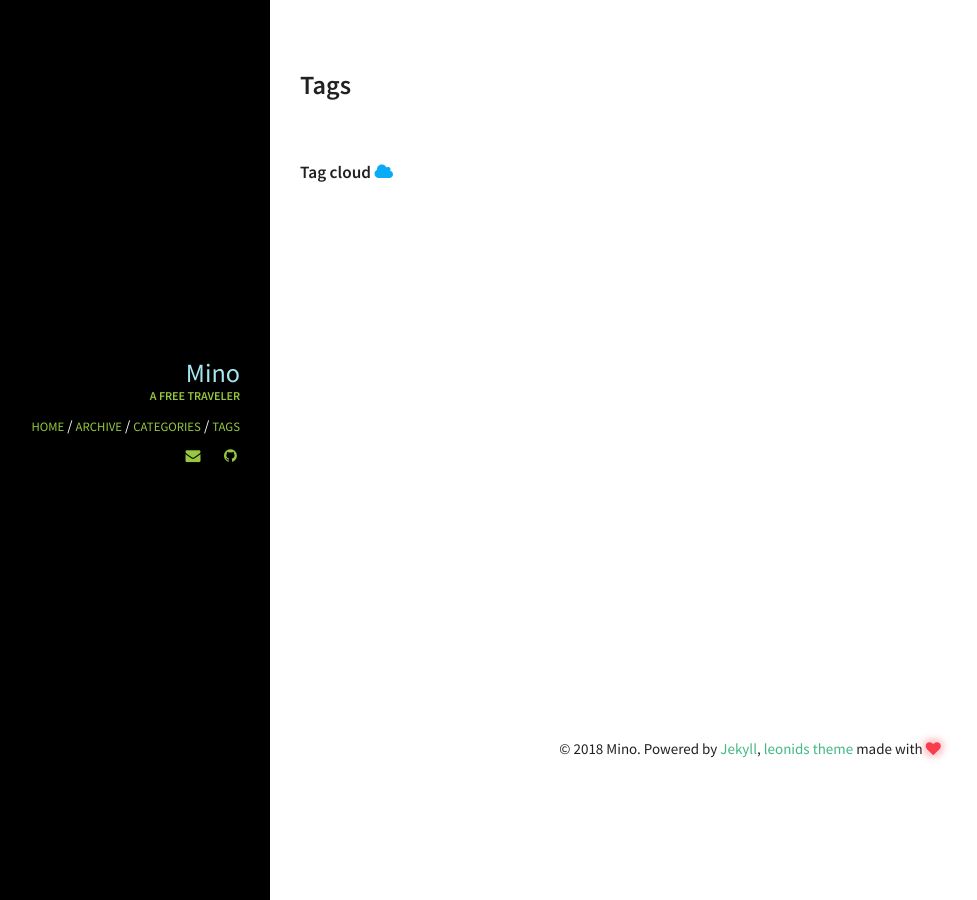
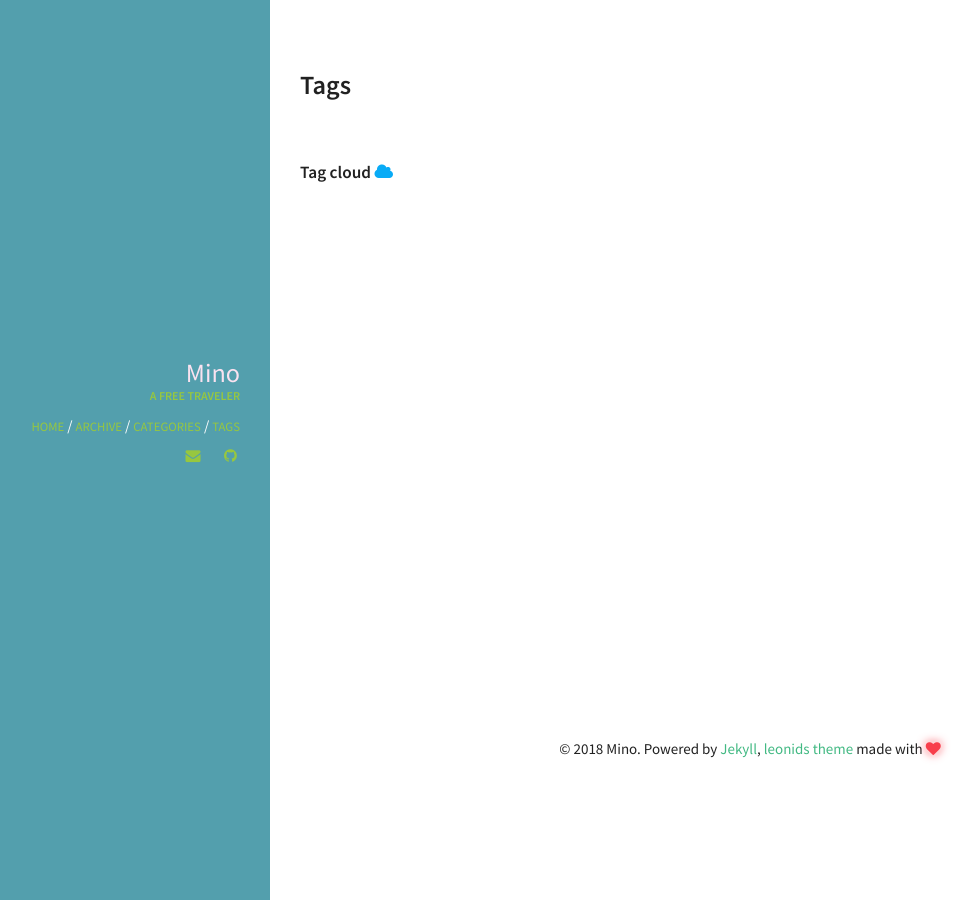
Before and after one commit to minoblog/minoblog.github.io, a Jekyll site: the page built from tags.html, in a window 1280 px wide. Shown: the whole page, without its empty margins (50-1027 px from the left). Built offline with Jekyll 4.4.1, drawn with Linux system fonts in a browser that asks for light colours.

Commit message:
Update _layout.scss

```diff
--- a/_sass/pages/_layout.scss
+++ b/_sass/pages/_layout.scss
@@ -1,6 +1,6 @@
 /* LAYOUT CSS */
 .cover {
-  background-color: #000;
+  background-color: #539fad;
   position: fixed;
   text-align: center;
   width: 100%;
@@ -28,7 +28,7 @@
   }
   .author_name {
     display: block;
-    color: rgb(166, 231, 240);
+    color: #fae2f0;
     font-size: 1.75em;
   }
   .author_job {
```
